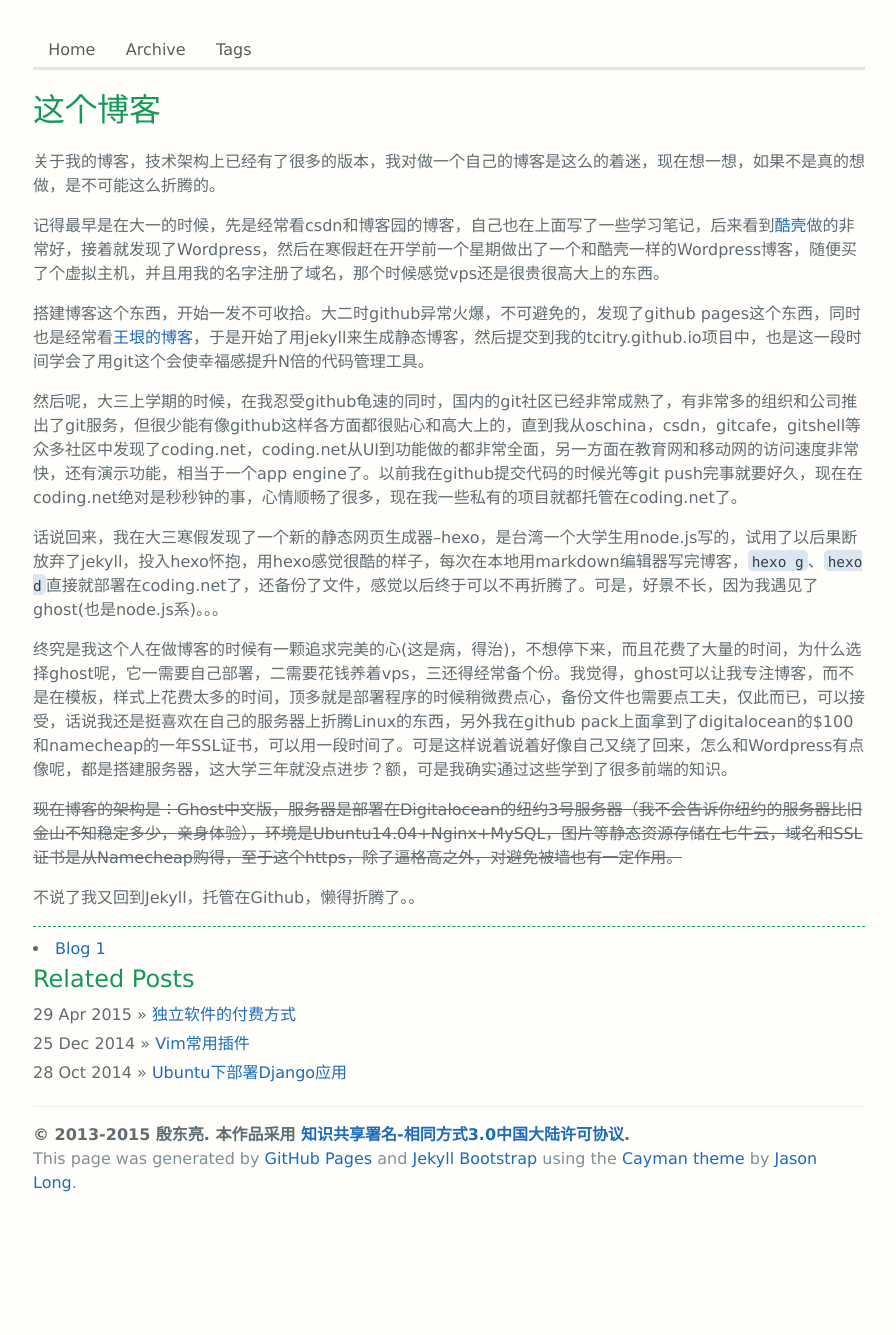
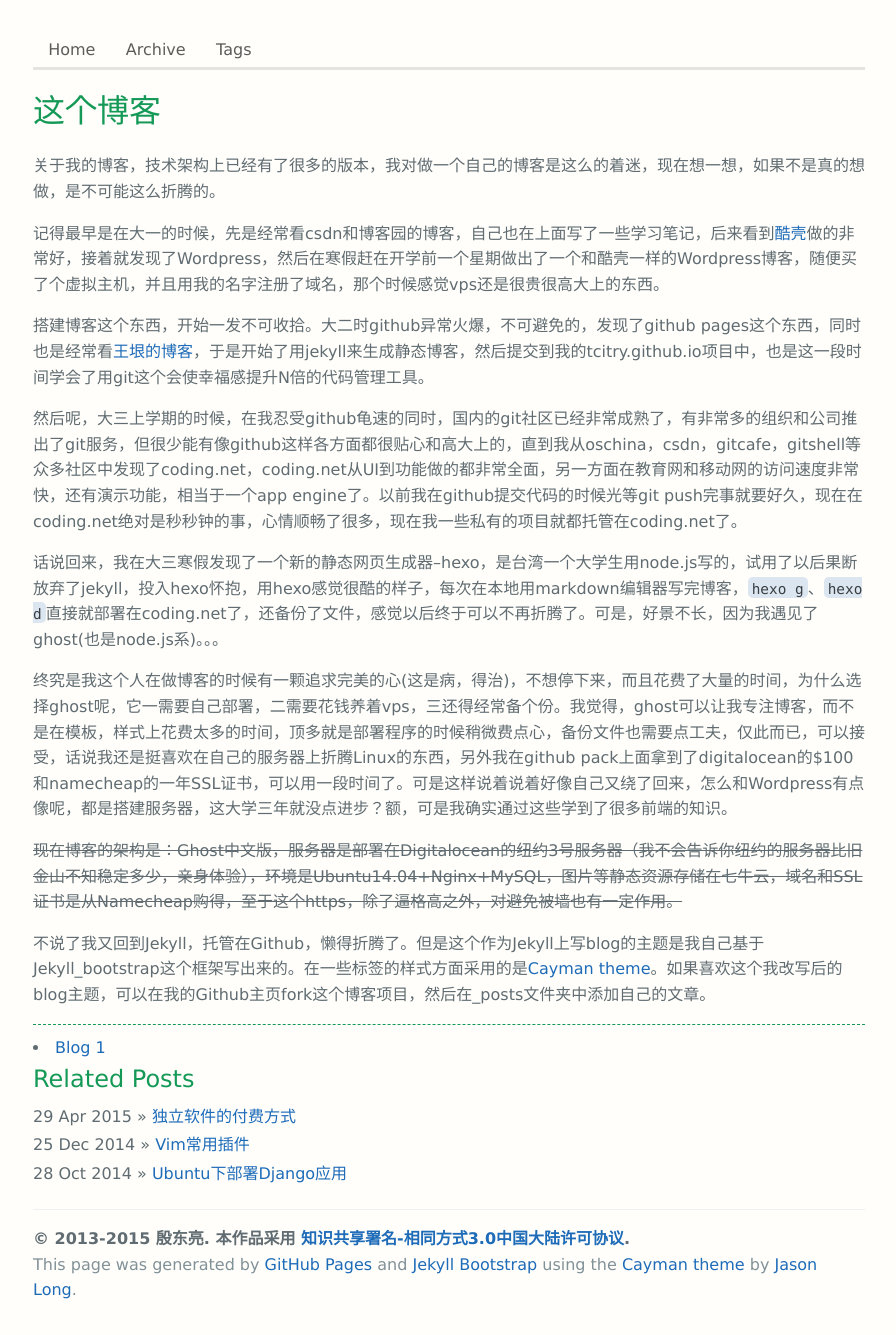
Before and after one commit to dlpu/dlpu.github.io, a Jekyll site: the page built from _posts/2014-09-22-this-blog.md, in a window 1280 px wide. Shown: the whole page, without its empty margins (191-1087 px from the left). Built offline with Jekyll 4.4.1, drawn with Linux system fonts in a browser that asks for light colours; Markdown is read by kramdown in place of the engine named in the settings; comment, search, counter and statistics services are not loaded; before the commit the page ends 1227 px from its top, so only the background shows below that.

Commit message:
line-height

```diff
--- a/_posts/2014-09-22-this-blog.md
+++ b/_posts/2014-09-22-this-blog.md
@@ -18,4 +18,4 @@
 
 ~~现在博客的架构是：Ghost中文版，服务器是部署在Digitalocean的纽约3号服务器（我不会告诉你纽约的服务器比旧金山不知稳定多少，亲身体验），环境是Ubuntu14.04+Nginx+MySQL，图片等静态资源存储在七牛云，域名和SSL证书是从Namecheap购得，至于这个https，除了逼格高之外，对避免被墙也有一定作用。~~
 
-不说了我又回到Jekyll，托管在Github，懒得折腾了。。
+不说了我又回到Jekyll，托管在Github，懒得折腾了。但是这个作为Jekyll上写blog的主题是我自己基于Jekyll_bootstrap这个框架写出来的。在一些标签的样式方面采用的是[Cayman theme](https://github.com/jasonlong/cayman-theme)。如果喜欢这个我改写后的blog主题，可以在我的Github主页fork这个博客项目，然后在\_posts文件夹中添加自己的文章。
--- a/stylesheets/stylesheet.css
+++ b/stylesheets/stylesheet.css
@@ -6,7 +6,7 @@
   margin: 0;
   font-family: "Lucida Grande","Lucida Sans Unicode","STHeiti","Helvetica","Arial","Verdana","sans-serif";
   font-size: 16px;
-  line-height: 1.5;
+  line-height: 1.6;
   color: #606c71; }
 
 a {
```
